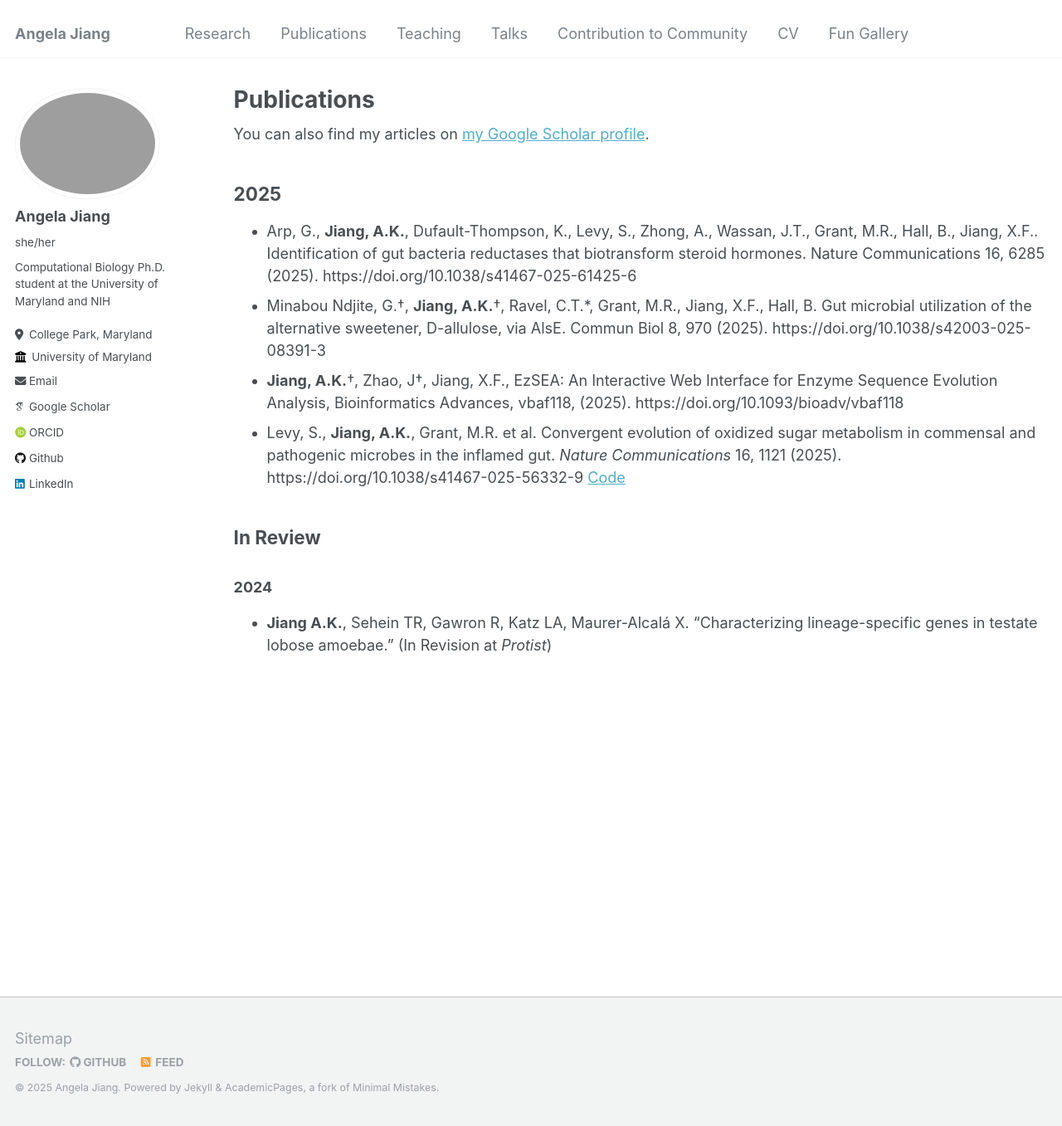
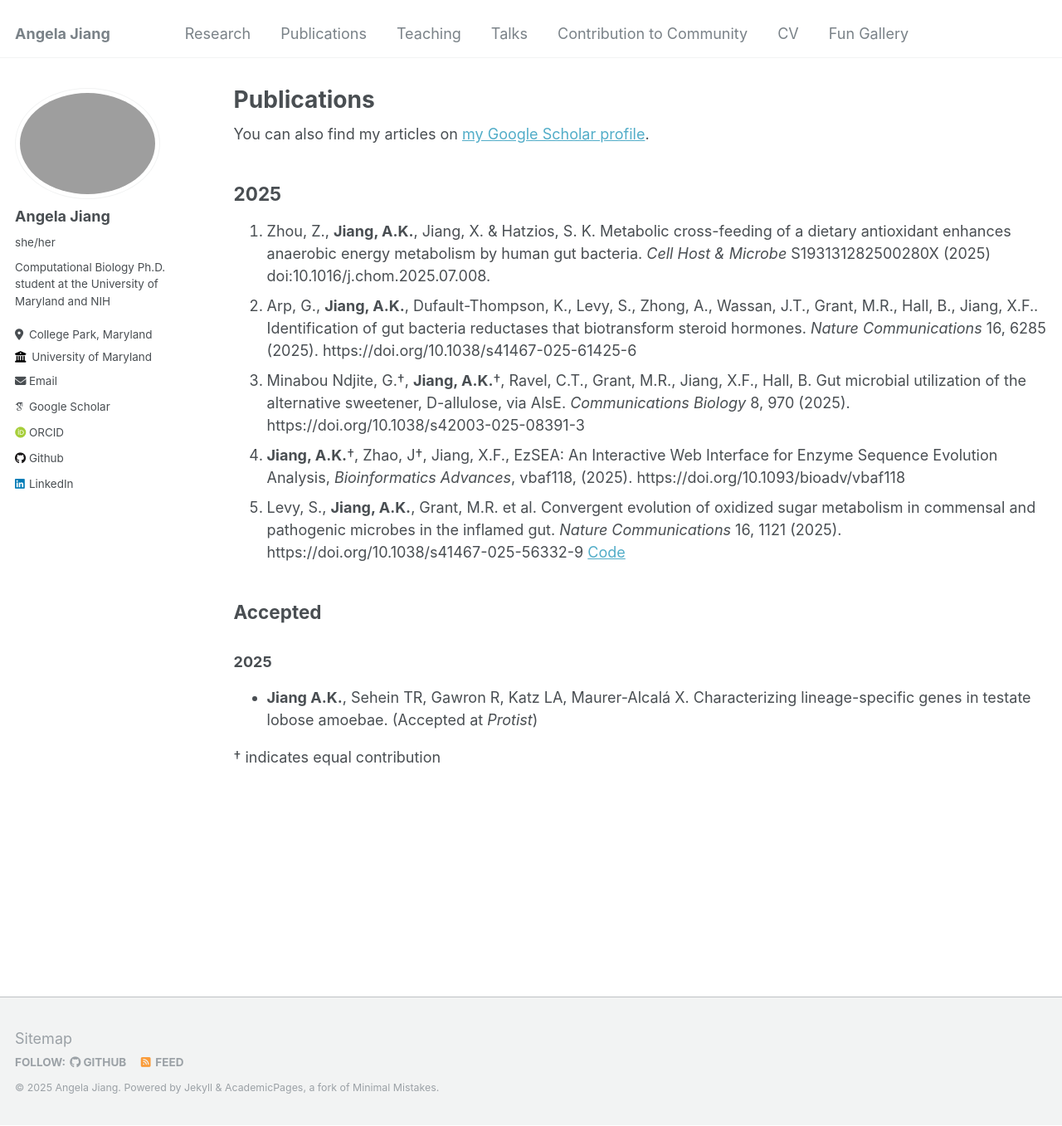
Before and after one commit to frikinzi/frikinzi.github.io, a Jekyll site: the page built from _pages/publications.md, in a window 1280 px wide and 1357 px high. Shown: the whole window at 83% size. Built offline with Jekyll 4.4.1, drawn with Linux system fonts in a browser that asks for light colours; some web fonts are replaced.

Commit message:
update pubs

```diff
--- a/_pages/publications.md
+++ b/_pages/publications.md
@@ -10,11 +10,14 @@ author_profile: true
 {% endif %}
 
 ## 2025
-+ Arp, G., **Jiang, A.K.**, Dufault-Thompson, K., Levy, S., Zhong, A., Wassan, J.T., Grant, M.R., Hall, B., Jiang, X.F.. Identification of gut bacteria reductases that biotransform steroid hormones. Nature Communications 16, 6285 (2025). https://doi.org/10.1038/s41467-025-61425-6
-+ Minabou Ndjite, G.†, **Jiang, A.K.**†, Ravel, C.T.*, Grant, M.R., Jiang, X.F., Hall, B. Gut microbial utilization of the alternative sweetener, D-allulose, via AlsE. Commun Biol 8, 970 (2025). https://doi.org/10.1038/s42003-025-08391-3
-+ **Jiang, A.K.**†, Zhao, J†, Jiang, X.F., EzSEA: An Interactive Web Interface for Enzyme Sequence Evolution Analysis, Bioinformatics Advances, vbaf118, (2025). https://doi.org/10.1093/bioadv/vbaf118
-+ Levy, S., **Jiang, A.K.**, Grant, M.R. et al. Convergent evolution of oxidized sugar metabolism in commensal and pathogenic microbes in the inflamed gut. *Nature Communications* 16, 1121 (2025). https://doi.org/10.1038/s41467-025-56332-9 [Code](https://github.com/frikinzi/sugar_oxidation_bioinfo)
+5. Zhou, Z., **Jiang, A.K.**, Jiang, X. & Hatzios, S. K. Metabolic cross-feeding of a dietary antioxidant enhances anaerobic energy metabolism by human gut bacteria. *Cell Host & Microbe* S193131282500280X (2025) doi:10.1016/j.chom.2025.07.008.
+4. Arp, G., **Jiang, A.K.**, Dufault-Thompson, K., Levy, S., Zhong, A., Wassan, J.T., Grant, M.R., Hall, B., Jiang, X.F.. Identification of gut bacteria reductases that biotransform steroid hormones. *Nature Communications* 16, 6285 (2025). https://doi.org/10.1038/s41467-025-61425-6
+3. Minabou Ndjite, G.†, **Jiang, A.K.**†, Ravel, C.T., Grant, M.R., Jiang, X.F., Hall, B. Gut microbial utilization of the alternative sweetener, D-allulose, via AlsE. *Communications Biology* 8, 970 (2025). https://doi.org/10.1038/s42003-025-08391-3
+2. **Jiang, A.K.**†, Zhao, J†, Jiang, X.F., EzSEA: An Interactive Web Interface for Enzyme Sequence Evolution Analysis, *Bioinformatics Advances*, vbaf118, (2025). https://doi.org/10.1093/bioadv/vbaf118
+1. Levy, S., **Jiang, A.K.**, Grant, M.R. et al. Convergent evolution of oxidized sugar metabolism in commensal and pathogenic microbes in the inflamed gut. *Nature Communications* 16, 1121 (2025). https://doi.org/10.1038/s41467-025-56332-9 [Code](https://github.com/frikinzi/sugar_oxidation_bioinfo)
 
-## In Review
-### 2024
-+ **Jiang A.K.**, Sehein TR, Gawron R, Katz LA, Maurer-Alcalá X. “Characterizing lineage-specific genes in testate lobose amoebae.” (In Revision at *Protist*)
+## Accepted
+### 2025
++ **Jiang A.K.**, Sehein TR, Gawron R, Katz LA, Maurer-Alcalá X. Characterizing lineage-specific genes in testate lobose amoebae. (Accepted at *Protist*)
+
+† indicates equal contribution
```
